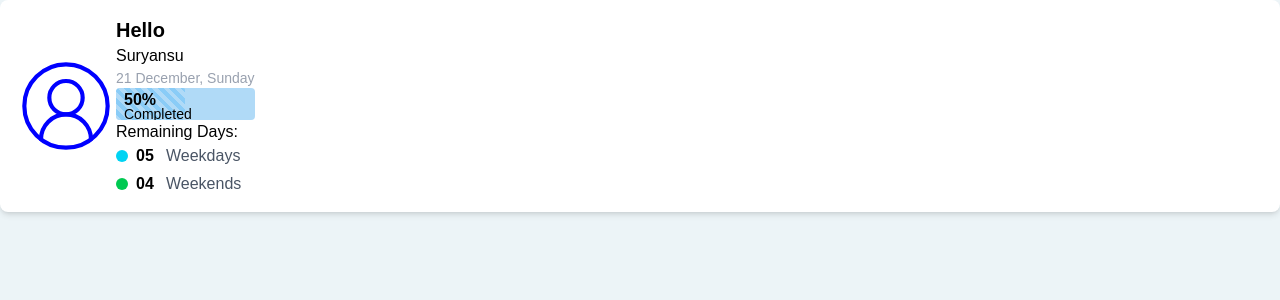
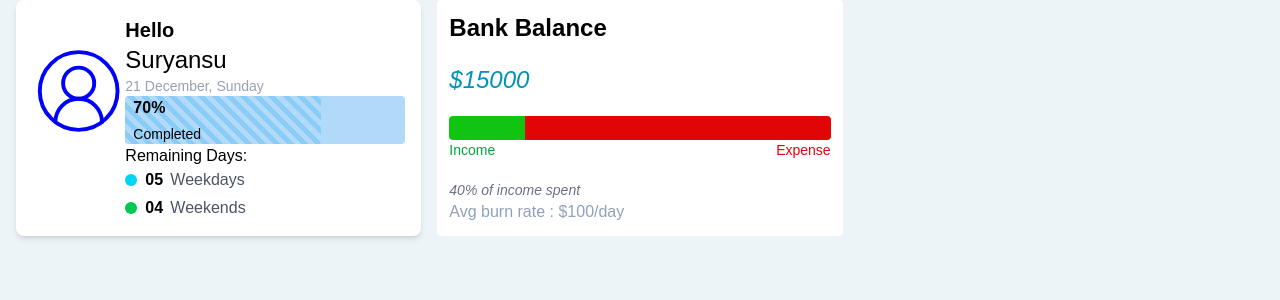
Before and after one commit to Suryansusm1234/Expense-Tracker, a React app in the folder Frontend /: page / in a window 1280 px wide. Shown: the top 300 px of the page. Built offline with nearby package versions, Linux system fonts and the light colour scheme; the HTML template or start-up script is replaced by a standard one.

Commit message:
Created the user and the balance section

```diff
--- /dev/null
+++ b/Frontend /components/BalanceSection.jsx
@@ -0,0 +1,25 @@
+import React from 'react'
+
+const BalanceSection = ({IncomePercent , ExpensePercent}) => {
+    return (
+        <div className='bg-white rounded p-3'>
+            <div className='lg:flex flex-col gap-5'>
+                <p className='text-2xl font-bold'>Bank Balance</p>
+                <p className='text-2xl font-medium italic text-cyan-600'>$15000</p>
+                <div >
+                    <div className=' rounded ' style={{backgroundImage: `linear-gradient(90deg,rgb(17, 196, 17) ${IncomePercent}% , rgb(226, 5, 5) ${IncomePercent}% )` , height: '1.5rem'}} ></div>
+                    <div className='flex justify-between items-center '>
+                        <p className='text-sm text-green-600'>Income</p>
+                        <p className='text-sm text-red-600'>Expense</p>
+                    </div>
+                </div>
+                <div>
+                    <p className='text-sm italic text-gray-500'>40% of income spent</p>
+                    <p className='font-medium text-slate-400'>Avg burn rate : $100/day </p>
+                </div>
+            </div>
+        </div>
+    )
+}
+
+export default BalanceSection
--- a/Frontend /components/Progressbar.jsx
+++ b/Frontend /components/Progressbar.jsx
@@ -3,11 +3,11 @@ import React from 'react'
 const Progressbar = ({percentage}) => {
   return (
     <div className='rounded '>
-      <div className='progressbar rounded relative overflow-hidden '>
+      <div className='progressbar rounded relative overflow-hidden w-70 '>
         <div className='strips leading-none h-full rounded-xs' style={{width: `${percentage}%`}}></div>
         <div className='absolute top-0 left-2 flex flex-col justify-center '>
           <p className='font-semibold'>{percentage}%</p>
-          <p className='font-light text-sm top-4 absolute'>Completed</p>
+          <p className='font-light text-sm top-7 absolute'>Completed</p>
         </div>
       </div>
     </div>
--- a/Frontend /components/User.jsx
+++ b/Frontend /components/User.jsx
@@ -4,15 +4,15 @@ import Progressbar from './Progressbar';
 import dayjs from 'dayjs';
 const User = () => {
   return (
-    <div className='flex items-center bg-white p-4 rounded-lg shadow-md' >
-      <CircleUserRound size="100" strokeWidth="1" stroke='blue' />
+    <div className='flex items-stretch bg-white p-4 rounded-lg shadow-md' >
+      <CircleUserRound size="150" strokeWidth="1" stroke='blue' />
       <div>
-        <h2 className='text-xl font-semibold'>Hello</h2>
-        <p className='font-medium'>Suryansu</p>
+        <p className='text-xl font-semibold'>Hello</p>
+        <p className='font-medium text-2xl'>Suryansu</p>
         <p className='font-light text-gray-400 text-sm'>{dayjs().format("DD MMMM, dddd")}</p>
-        <p><Progressbar percentage={50} /></p>
+        <Progressbar percentage={70} />
         <p>Remaining Days:</p>
-        <div className="grid grid-cols-[20px_30px_1fr] items-center gap-y-1">
+        <div className="grid grid-cols-[20px_25px_1fr] items-center gap-y-1">
           <span className="w-3 h-3 rounded-full bg-cyan-400"></span>
           <span className="font-bold tabular-nums">05</span>
           <span className="text-gray-600">Weekdays</span>
--- a/Frontend /package.json
+++ b/Frontend /package.json
@@ -16,6 +16,7 @@
     "lucide-react": "^0.562.0",
     "react": "^19.2.0",
     "react-dom": "^19.2.0",
+    "recharts": "^3.6.0",
     "tailwindcss": "^4.1.18"
   },
   "devDependencies": {
--- a/Frontend /src/App.jsx
+++ b/Frontend /src/App.jsx
@@ -2,12 +2,15 @@ import React from 'react'
 import axios from 'axios'
 import { useState } from 'react'
 import User from '../components/User'
+import BalanceSection from '../components/BalanceSection'
 
 
 const App = () => {
+  const IncomePercent = 20
   return (
-    <div>
+    <div className='lg:grid-cols-3 grid gap-4 ml-4 mr-4'>
    <User />
+   <BalanceSection IncomePercent={IncomePercent} ExpensePercent={80} />
    </div>
 
   )
--- a/Frontend /src/index.css
+++ b/Frontend /src/index.css
@@ -8,8 +8,12 @@ body {
 }
 .progressbar {
   background-color: #b0daf7;
-  height: 2rem;
+  height: 3rem;
 }
 .strips{
-  background-image: repeating-linear-gradient(45deg ,#b0daf7 0px 4px  , #8accf7 4px 8px );
+  background-image: repeating-linear-gradient(45deg ,#b0daf7 0px 5px  , #8accf7 5px 10px );
 }
+.balance{
+  background-image: linear-gradient(90deg,rgb(17, 196, 17) 50% , rgb(226, 5, 5) 50% );
+  height: 1.5rem;
+}
```
Also changed, not shown: 1 other file (tests, documents, lock files or other folders).
